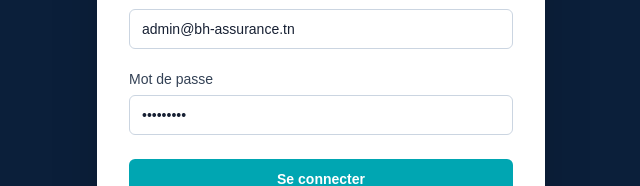
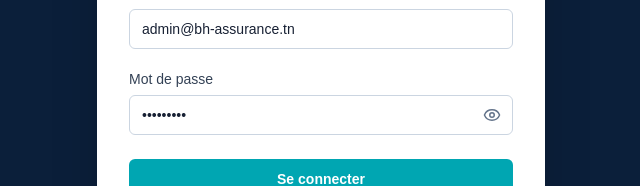
Before and after one commit to yosserkhaldi/bh-assurance, a Next.js app in the folder frontend/: page /login in a window 1280 px wide. Shown: the part 351-537 px from the top of the page, without its empty margins (319-959 px from the left). Built offline with nearby package versions, Linux system fonts and the light colour scheme; no server answers.

Commit message:
feat(login): ajout icone oeil pour afficher/masquer le mot de passe

```diff
--- a/frontend/app/login/page.tsx
+++ b/frontend/app/login/page.tsx
@@ -1,7 +1,7 @@
 'use client';
 
 import { zodResolver } from '@hookform/resolvers/zod';
-import { LockKeyhole } from 'lucide-react';
+import { Eye, EyeOff, LockKeyhole } from 'lucide-react';
 import { useRouter } from 'next/navigation';
 import { useState } from 'react';
 import { useForm } from 'react-hook-form';
@@ -14,6 +14,7 @@
 export default function LoginPage() {
   const router = useRouter();
   const [error, setError] = useState('');
+  const [showPassword, setShowPassword] = useState(false);
   const { register, handleSubmit, formState: { errors, isSubmitting } } = useForm<FormData>({
     resolver: zodResolver(schema), defaultValues: { email: 'admin@bh-assurance.tn', password: 'Admin123!' },
   });
@@ -39,7 +40,21 @@
         </div>
         <form onSubmit={handleSubmit(submit)} className="space-y-5">
           <div><label className="label" htmlFor="email">Adresse email</label><input id="email" className="field" {...register('email')} /><p className="mt-1 text-xs text-red-600">{errors.email?.message}</p></div>
-          <div><label className="label" htmlFor="password">Mot de passe</label><input id="password" type="password" className="field" {...register('password')} /><p className="mt-1 text-xs text-red-600">{errors.password?.message}</p></div>
+          <div>
+            <label className="label" htmlFor="password">Mot de passe</label>
+            <div className="relative">
+              <input id="password" type={showPassword ? 'text' : 'password'} className="field pr-10" {...register('password')} />
+              <button
+                type="button"
+                onClick={() => setShowPassword((v) => !v)}
+                className="absolute right-3 top-1/2 -translate-y-1/2 text-slate-500 hover:text-slate-700"
+                aria-label={showPassword ? 'Masquer le mot de passe' : 'Afficher le mot de passe'}
+              >
+                {showPassword ? <EyeOff size={18} /> : <Eye size={18} />}
+              </button>
+            </div>
+            <p className="mt-1 text-xs text-red-600">{errors.password?.message}</p>
+          </div>
           {error && <p role="alert" className="bg-red-50 p-3 text-sm text-red-700">{error}</p>}
           <button className="btn-primary w-full" disabled={isSubmitting}>{isSubmitting ? 'Connexion...' : 'Se connecter'}</button>
         </form>
```
